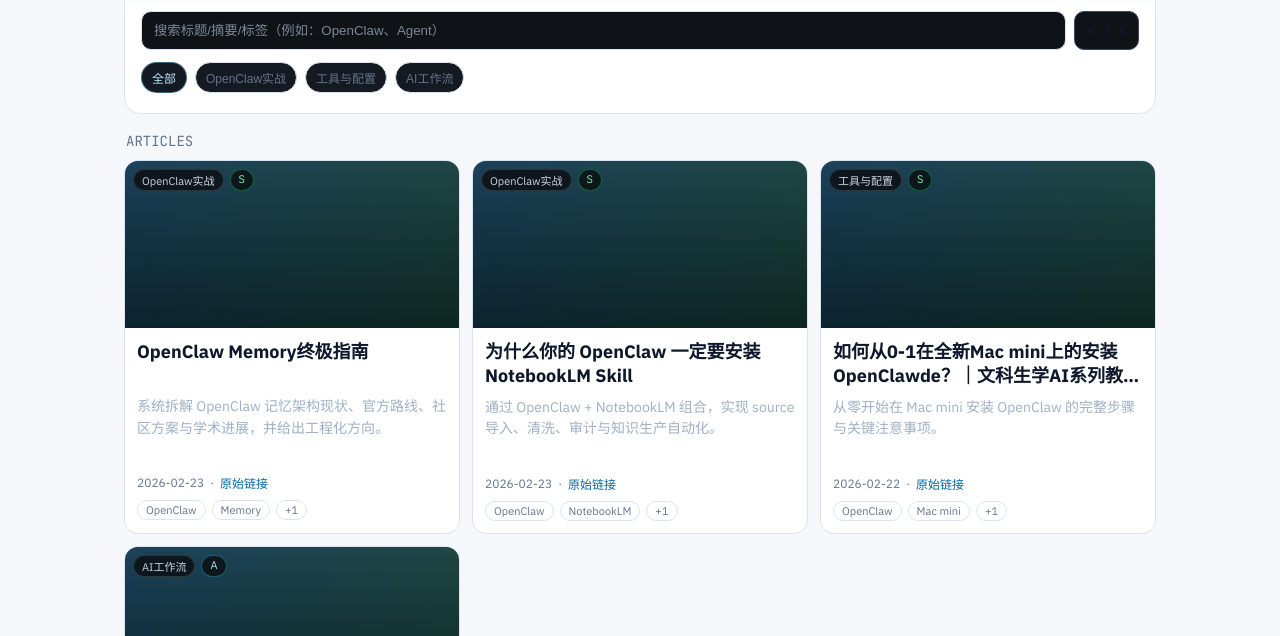
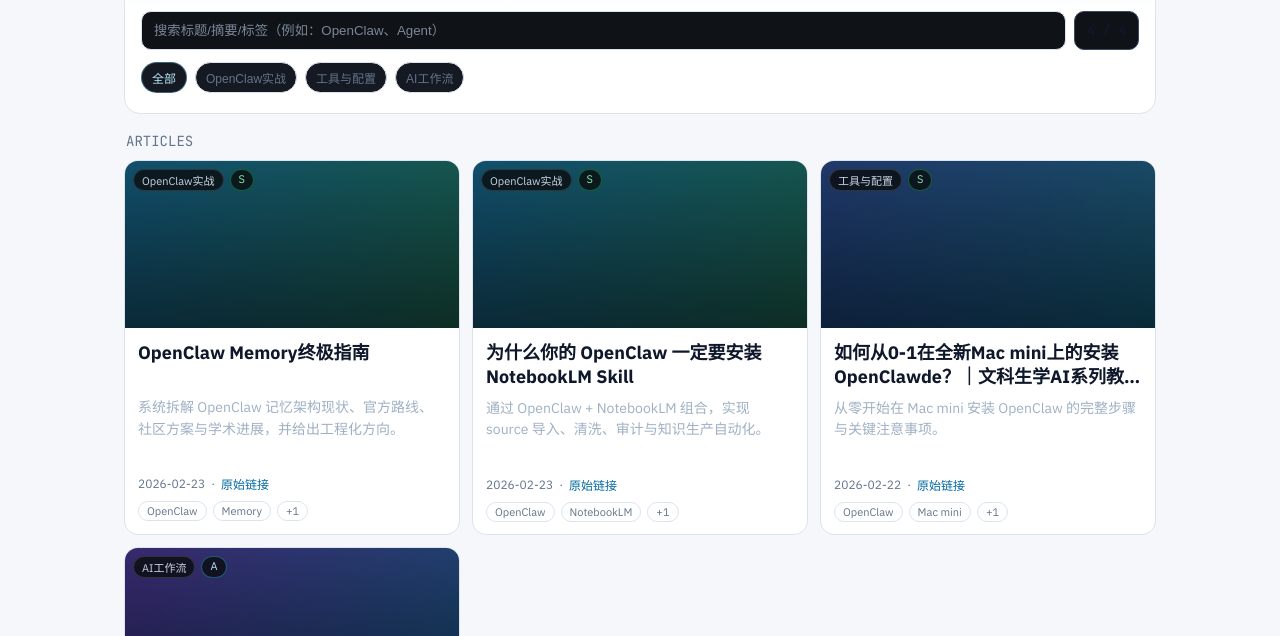
Before and after one commit to lolock/halo-notes, a plain HTML site: page index.html in a window 1280 px wide. Shown: the part 164-800 px from the top of the page. Drawn offline with Linux system fonts and the light colour scheme.

Commit message:
ui v2.1 step2: category-based cover styles, empty-state clear action, and card polish

```diff
--- a/index.html
+++ b/index.html
@@ -44,12 +44,17 @@
     .grid{display:grid;gap:12px;grid-template-columns:repeat(auto-fit,minmax(285px,1fr))}
     .card{background:var(--panel);border:1px solid var(--line);border-radius:14px;overflow:hidden;transition:.18s ease}
     .card:hover{transform:translateY(-1px);background:var(--panel2);border-color:#7dd3fc55}
-    .cover{position:relative;display:block;aspect-ratio:2/1;background:linear-gradient(120deg,#0ea5e933,#22c55e33),linear-gradient(180deg,#1f2937,#111827)}
+    .cover{position:relative;display:block;aspect-ratio:2/1;background:linear-gradient(120deg,#0ea5e933,#22c55e33),linear-gradient(180deg,#1f2937,#111827);transition:transform .25s ease, filter .25s ease}
+    .card:hover .cover{transform:scale(1.02);filter:saturate(1.08)}
+    .cover.cat-openclaw{background:linear-gradient(120deg,#0ea5e944,#22c55e44),linear-gradient(180deg,#123040,#0f172a)}
+    .cover.cat-tools{background:linear-gradient(120deg,#2563eb44,#06b6d444),linear-gradient(180deg,#1e293b,#111827)}
+    .cover.cat-workflow{background:linear-gradient(120deg,#7c3aed44,#0ea5e944),linear-gradient(180deg,#1f2240,#0f172a)}
+    .cover.cat-default{background:linear-gradient(120deg,#33415555,#0ea5e933),linear-gradient(180deg,#1f2937,#111827)}
     .cover::after{content:"";position:absolute;inset:0;background:linear-gradient(180deg,transparent,rgba(0,0,0,.35));}
     .metaTop{position:absolute;left:8px;top:8px;display:flex;gap:6px;z-index:2}
     .chip{font-size:11px;padding:2px 8px;border-radius:999px;background:#0b0d10cc;border:1px solid #ffffff22;color:#cbd5e1}
     .q-S{color:#86efac;border-color:#22c55e66}.q-A{color:#bae6fd;border-color:#38bdf866}.q-B{color:#fda4af;border-color:#fb718566}
-    .body{padding:12px}
+    .body{padding:13px 13px 12px}
     .tt{display:-webkit-box;-webkit-line-clamp:2;-webkit-box-orient:vertical;overflow:hidden;font-size:18px;line-height:1.35;font-weight:700;color:var(--text);text-decoration:none;min-height:48px}
     .sm{margin-top:8px;color:#9fb0c4;display:-webkit-box;-webkit-line-clamp:3;-webkit-box-orient:vertical;overflow:hidden;min-height:64px;font-size:14px;line-height:1.55}
     .m2{margin-top:10px;color:var(--muted);font-size:12px;display:flex;gap:6px;flex-wrap:wrap;align-items:center}
@@ -59,6 +64,7 @@
     .skeleton{height:252px;border-radius:14px;background:linear-gradient(90deg,#141922 25%,#1a2230 37%,#141922 63%);background-size:400% 100%;animation:sh 1.4s ease infinite;border:1px solid var(--line)}
     @keyframes sh{0%{background-position:100% 50%}100%{background-position:0 50%}}
     .empty{padding:24px 0;text-align:center;color:var(--muted)}
+    .emptyBtn{margin-top:8px;border:1px solid var(--line);background:var(--panel2);color:var(--text);padding:8px 12px;border-radius:999px;cursor:pointer;font-size:12px}
     footer{margin-top:18px;color:#64748b;font-size:12px}
     @media (max-width:640px){.wrap{padding:12px 10px 34px}h1{font-size:24px}.search{font-size:16px}.pill{width:100%;text-align:center}}
   </style>
@@ -81,7 +87,7 @@
 
     <p class="st mono">ARTICLES</p>
     <section id="list" class="grid"></section>
-    <div id="empty" class="empty" style="display:none">没有匹配结果，换个关键词试试。</div>
+    <div id="empty" class="empty" style="display:none">没有匹配结果，换个关键词试试。<div><button id="clearBtn" class="emptyBtn">清空筛选</button></div></div>
     <footer class="mono">Powered by GitHub Pages · Managed by Halo</footer>
   </main>
 
@@ -93,6 +99,7 @@
     const qInput=document.getElementById('q');
     const filters=document.getElementById('filters');
     const themeToggle=document.getElementById('themeToggle');
+    const clearBtn=document.getElementById('clearBtn');
 
     function syncThemeBtn(){
       const t=document.documentElement.getAttribute('data-theme')||'dark';
@@ -131,12 +138,12 @@
       });
       list.innerHTML='';
       filtered.forEach(it=>{
-        const href='./reader.html?file='+encodeURIComponent(it.file)+'&v=20260223d';
+        const href='./reader.html?file='+encodeURIComponent(it.file)+'&v=20260223e';
         const qv=it.quality||'A';
         const el=document.createElement('article');
         el.className='card';
         el.innerHTML=`
-          <a class="cover" href="${href}">
+          <a class="cover ${((it.category||'').includes('OpenClaw')?'cat-openclaw':((it.category||'').includes('工具')?'cat-tools':((it.category||'').includes('工作流')?'cat-workflow':'cat-default')))}" href="${href}">
             <div class="metaTop">
               <span class="chip">${it.category||'未分类'}</span>
               <span class="chip q-${qv}">${qv}</span>
@@ -155,6 +162,7 @@
     }
 
     qInput.addEventListener('input',e=>{state.q=e.target.value;render();});
+    clearBtn.addEventListener('click',()=>{state.q='';state.category='全部';qInput.value='';renderFilters();render();});
 
     fetch('./articles.json').then(r=>r.json()).then(items=>{
       state.items=items.sort((a,b)=>(b.date||'').localeCompare(a.date||''));
```
